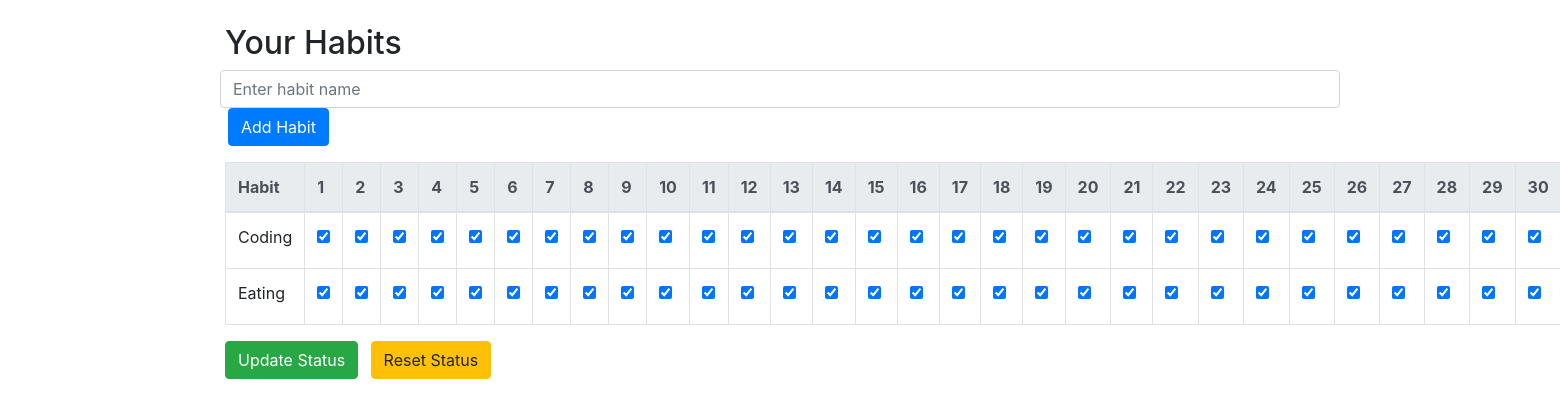
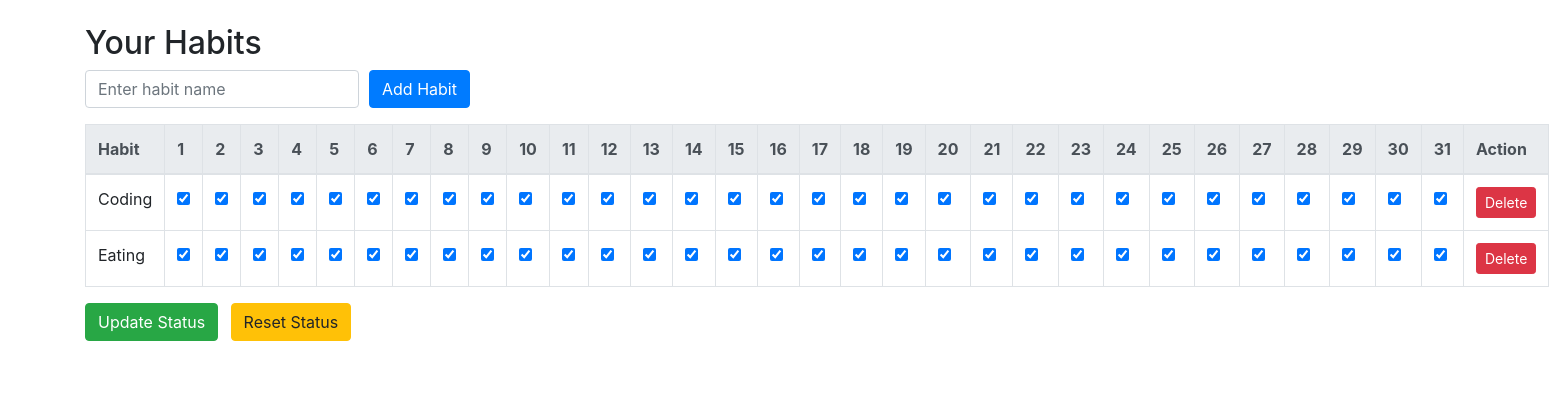
Before and after one commit to Somaiya-0/Habit_Tracker_django_project, a Django app: page / in a window 1560 px wide; the page is wider, and only the part inside the window is pictured. Shown: the part 56-474 px from the top of that part. Run offline with Django 5.2, Linux system fonts and the light colour scheme; a user stored in the database is signed in; data comes from the database, SQL or seed files in the repository; both versions use the stored data as it was after the commit; some libraries are stand-ins or nearby versions.

Commit message:
Fully completed

```diff
--- a/habit_tracker/tracker/templates/tracker/home.html
+++ b/habit_tracker/tracker/templates/tracker/home.html
@@ -1,15 +1,21 @@
 {% extends 'base.html' %}
 {% load dict_get %}
 {% block content %}
+
+<div style="margin-left: -140px;">  <!-- Shift entire content left -->
 
     <h2>Your Habits</h2>
 
     <!-- Form for adding a habit -->
     <form method="post">
         {% csrf_token %}
-    <div class="form-row mb-3">
+        <div class="form-row mb-3 align-items-center">
+            <div class="col-auto">
                 {{ form.name }}
-        <button type="submit" name="add_habit" class="btn btn-primary ml-2">Add Habit</button>
+            </div>
+            <div class="col-auto">
+                <button type="submit" name="add_habit" class="btn btn-primary">Add Habit</button>
+            </div>
         </div>
     </form>
 
@@ -23,6 +29,7 @@
                     {% for day in days %}
                         <th>{{ day.day }}</th>
                     {% endfor %}
+                    <th>Action</th>
                 </tr>
             </thead>
             <tbody>
@@ -48,7 +55,7 @@
                         </td>
                     </tr>
                 {% empty %}
-                <tr><td colspan="{{ days|length|add:'1' }}">No habits yet.</td></tr>
+                    <tr><td colspan="{{ days|length|add:'2' }}">No habits yet.</td></tr>
                 {% endfor %}
             </tbody>
         </table>
@@ -57,4 +64,6 @@
         <button type="submit" name="reset_status" class="btn btn-warning ml-2">Reset Status</button>
     </form>
 
+</div>  <!-- End content shift -->
+
 {% endblock %}
```
Also changed, not shown: habit_tracker/db.sqlite3. Lines whose indentation alone changed are shown as unchanged.
